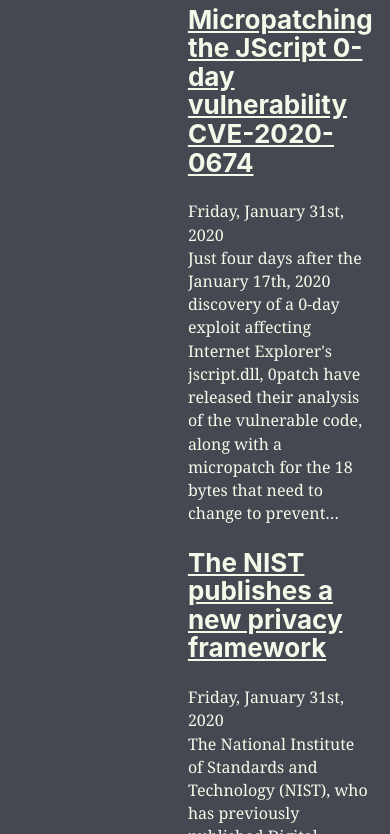
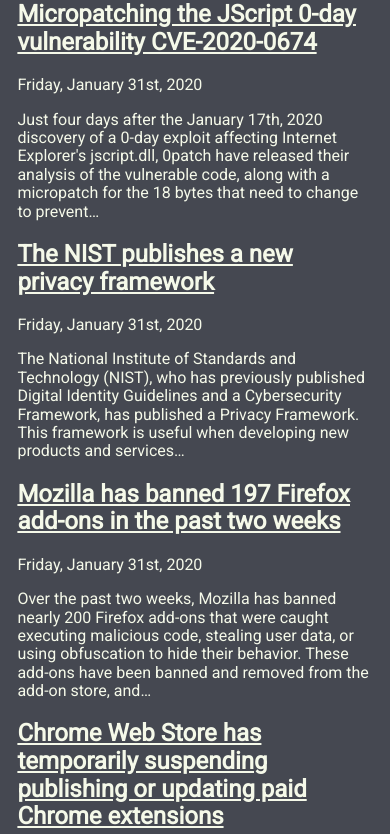
Before and after one commit to SpenserJ/spenserj.github.io, a Gatsby site: page / in a window 390 px wide. Shown: the part 206-1040 px from the top of the page. Built offline with nearby package versions, Linux system fonts and the light colour scheme; Gatsby itself is replaced by a stand-in of ours.

Commit message:
Tweaking styles for mobile

```diff
--- a/package.json
+++ b/package.json
@@ -22,6 +22,7 @@
     "gatsby-source-filesystem": "^2.1.47",
     "gatsby-transformer-sharp": "^2.3.13",
     "node-sass": "^4.13.1",
+    "normalize.css": "^8.0.1",
     "prop-types": "^15.7.2",
     "react": "^16.12.0",
     "react-dom": "^16.12.0",
--- a/src/components/Layout/index.jsx
+++ b/src/components/Layout/index.jsx
@@ -8,6 +8,7 @@
 import React from 'react'
 import PropTypes from 'prop-types'
 import { useStaticQuery, graphql } from 'gatsby'
+import 'normalize.css';
 
 import Header from '../Header'
 import Sidebar from '../Sidebar';
@@ -25,17 +26,11 @@
   `)
 
   return (
-    <div
-      style={{
-        margin: `0 auto`,
-        maxWidth: 960,
-        padding: `0 1.0875rem 1.45rem`,
-      }}
-    >
+    <div className="layout">
       <Header siteTitle={data.site.siteMetadata.title} />
-      <div style={{ display: 'flex' }}>
+      <div className="mainContent">
         <Sidebar />
-        <main style={{ flex: 1 }}>{children}</main>
+        <main>{children}</main>
       </div>
       <footer>
         © {new Date().getFullYear()} Spenser Jones
--- a/src/components/Layout/styles.scss
+++ b/src/components/Layout/styles.scss
@@ -1,3 +1,4 @@
+/*
 html {
   font-family: sans-serif;
   -ms-text-size-adjust: 100%;
@@ -616,12 +617,45 @@
 pre tt:after {
   content: "";
 }
+
 @media only screen and (max-width: 480px) {
   html {
     font-size: 100%;
   }
 }
+*/
+
+@import url('https://fonts.googleapis.com/css?family=Roboto&display=swap');
+
+body {
+  font-family: 'Roboto', sans-serif;
+  background: #454851;
+  color: #F5F9E9;
+}
 
 a, a:active, a:visited {
   color: #F5F9E9;
 }
+
+.layout {
+  margin: 0 auto;
+  max-width: 960px;
+  padding: 0 1.0875rem 1.45rem;
+
+  > .mainContent {
+    display: flex;
+
+    > main { flex: 1; }
+  }
+}
+
+@media only screen and (max-width: 720px) {
+  .layout {
+    > header { text-align: center; }
+
+    > .mainContent {
+      display: block;
+      > main { margin-top: 1em; }
+    }
+  }
+}
--- a/src/pages/index.js
+++ b/src/pages/index.js
@@ -15,7 +15,7 @@
           <h2>{post.frontmatter.title}</h2>
         </Link>
         <time
-          datetime={dateFormat(post.frontmatter.date, 'yyyy-mm-dd')}
+          dateTime={dateFormat(post.frontmatter.date, 'yyyy-mm-dd')}
         >
           {dateFormat(post.frontmatter.date, 'dddd, mmmm dS, yyyy')}
         </time>
```
Also changed, not shown: 1 other file.
